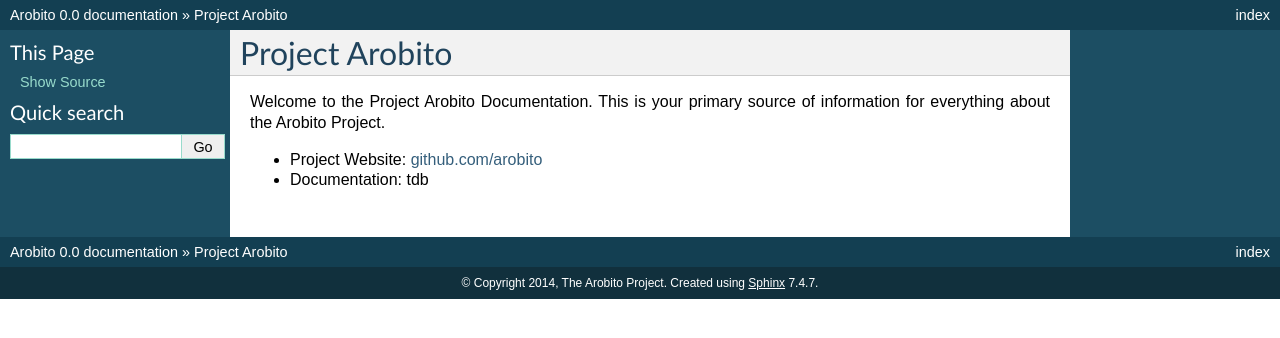
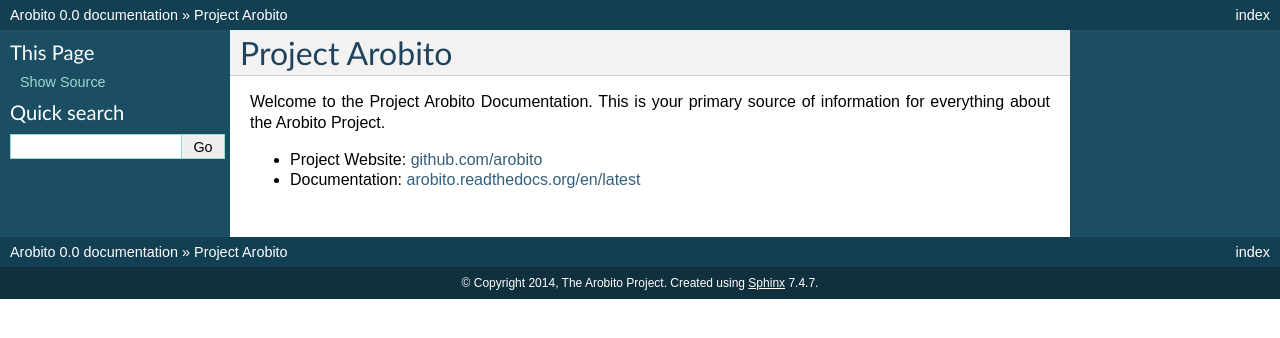
Before and after one commit to arobito/arobito, a Sphinx documentation site: the page built from doc/source/index.rst, in a window 1280 px wide. Shown: the top 338 px of the page. Built offline with Sphinx 7.4.7, drawn with Linux system fonts in a browser that asks for light colours.

Commit message:
Link to ReadTheDocs.org on doc front page

```diff
--- a/doc/source/index.rst
+++ b/doc/source/index.rst
@@ -4,7 +4,7 @@
 Welcome to the Project Arobito Documentation. This is your primary source of information for everything about the Arobito Project.
 
 - Project Website: `github.com/arobito <https://github.com/arobito>`_
-- Documentation: tdb
+- Documentation: `arobito.readthedocs.org/en/latest <http://arobito.readthedocs.org/en/latest/>`_
 
 
 .. toctree::
```
